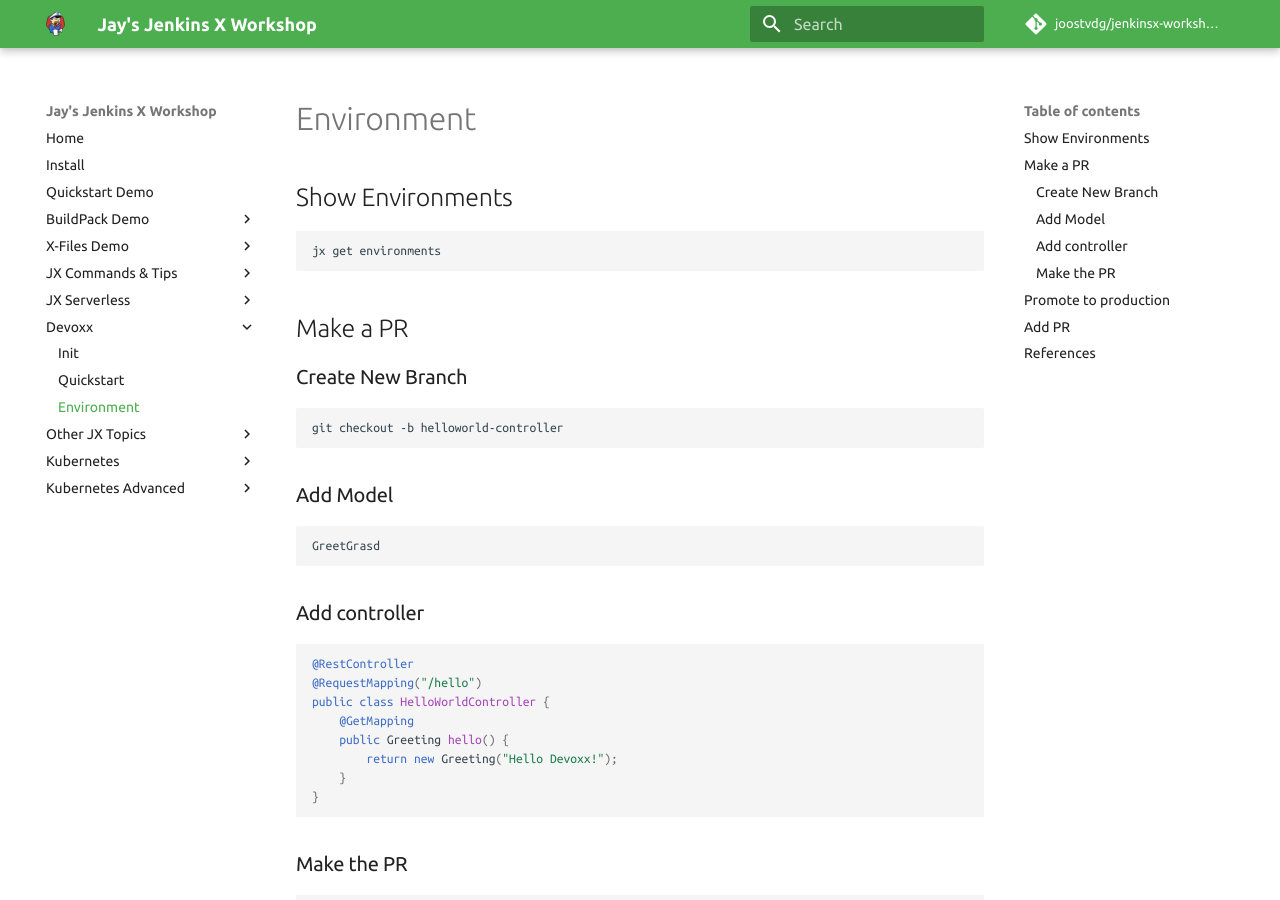
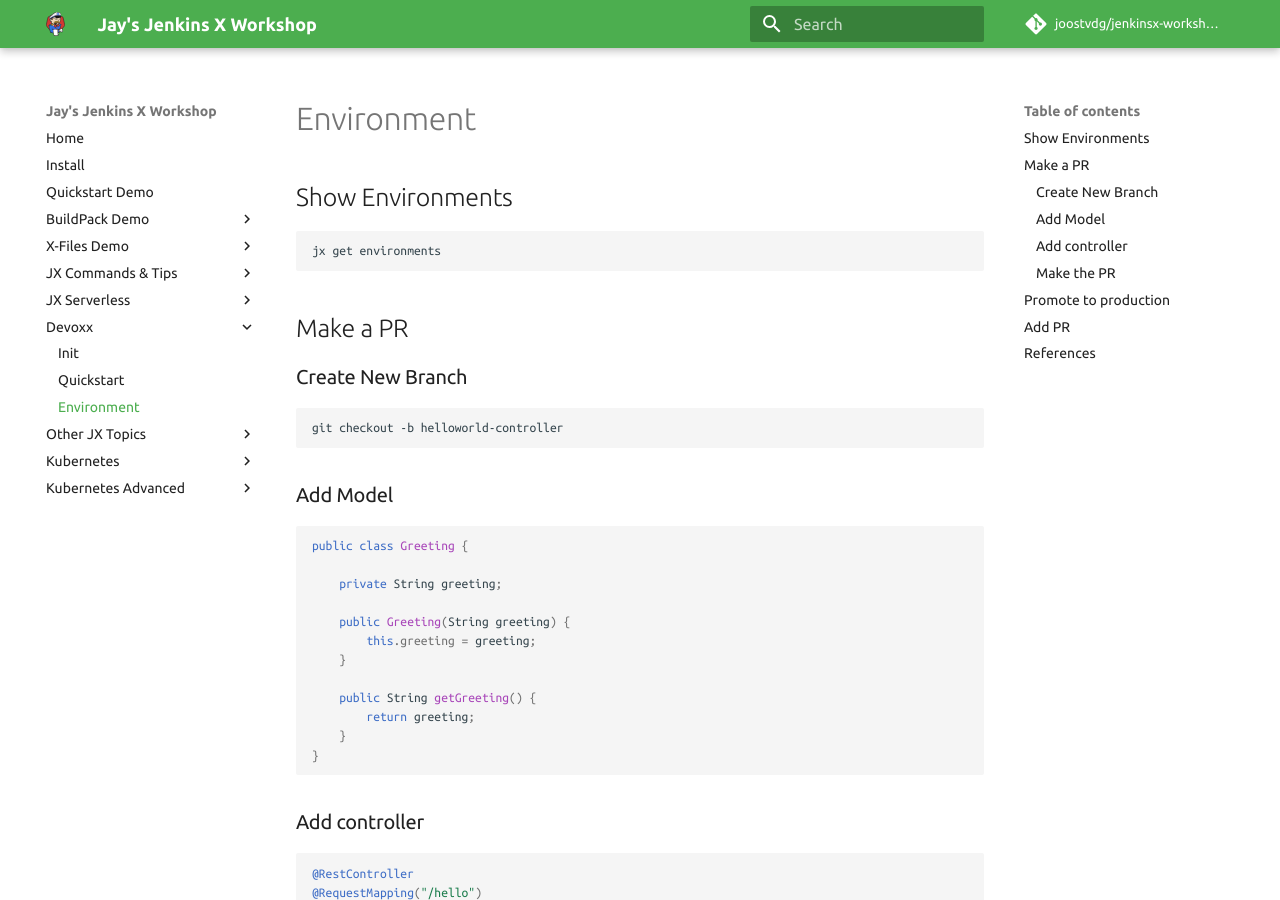
Before and after one commit to joostvdg/jenkinsx-workshop-demos, an MkDocs documentation site: the page built from docs/devoxx/environment.md, in a window 1280 px wide and 900 px high. Built offline with MkDocs 1.6.1 and Material for MkDocs 9.7.7, drawn with Linux system fonts in a browser that asks for light colours; comment, search, counter and statistics services are not loaded.

Commit message:
fix java example

````diff
--- a/docs/devoxx/environment.md
+++ b/docs/devoxx/environment.md
@@ -17,7 +17,18 @@
 ### Add Model
 
 ```java
-GreetGrasd
+public class Greeting {
+
+    private String greeting;
+
+    public Greeting(String greeting) {
+        this.greeting = greeting;
+    }
+
+    public String getGreeting() {
+        return greeting;
+    }
+}
 ```
 
 ### Add controller
@@ -86,6 +97,7 @@
 jx ui -p 8082
 ```
 
+
 ```
 jx get applications -e production
 ```
````
